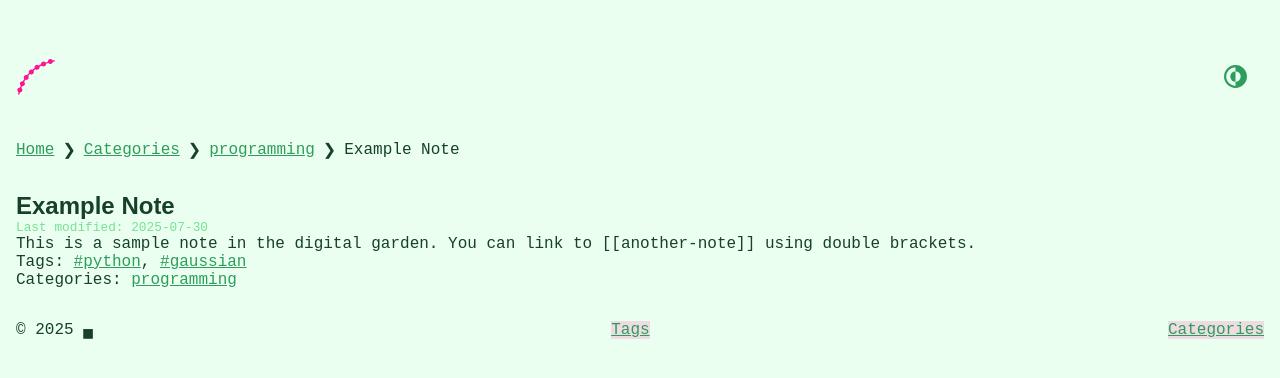
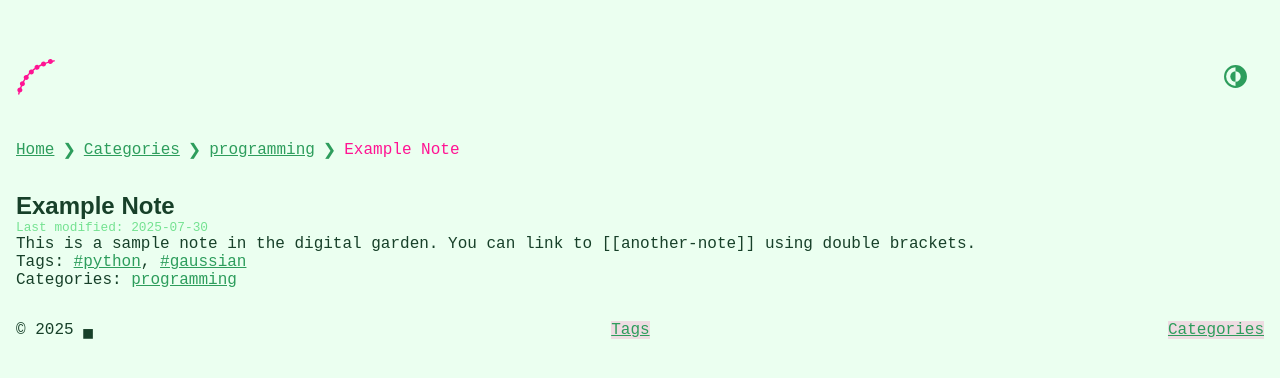
Before and after one commit to dduyg/5566677, a Jekyll site: the page built from _notes/example-note.md, in a window 1280 px wide. Shown: the top 378 px of the page. Built offline with Jekyll 4.4.1, drawn with Linux system fonts in a browser that asks for light colours; some web fonts are replaced.

Commit message:
Update main.css

```diff
--- a/assets/main.css
+++ b/assets/main.css
@@ -111,11 +111,13 @@ ul li {
   margin: 0.75rem 0 0;
 }
 .breadcrumb-element {
+  color: var(--accent);
   display: flex;
   flex-direction: row;
   align-items: center;
 }
 .breadcrumb-element p {
+  color: var(--link);
   margin: 0 0 0 0.5rem;
   padding: 0;
   line-height: normal;
```
